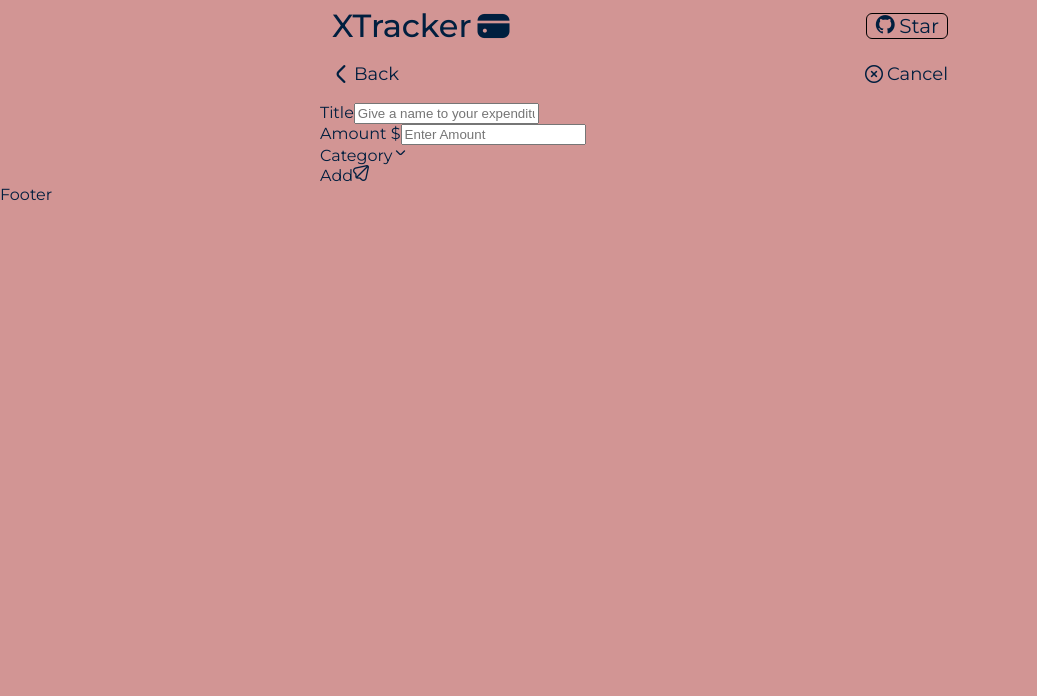
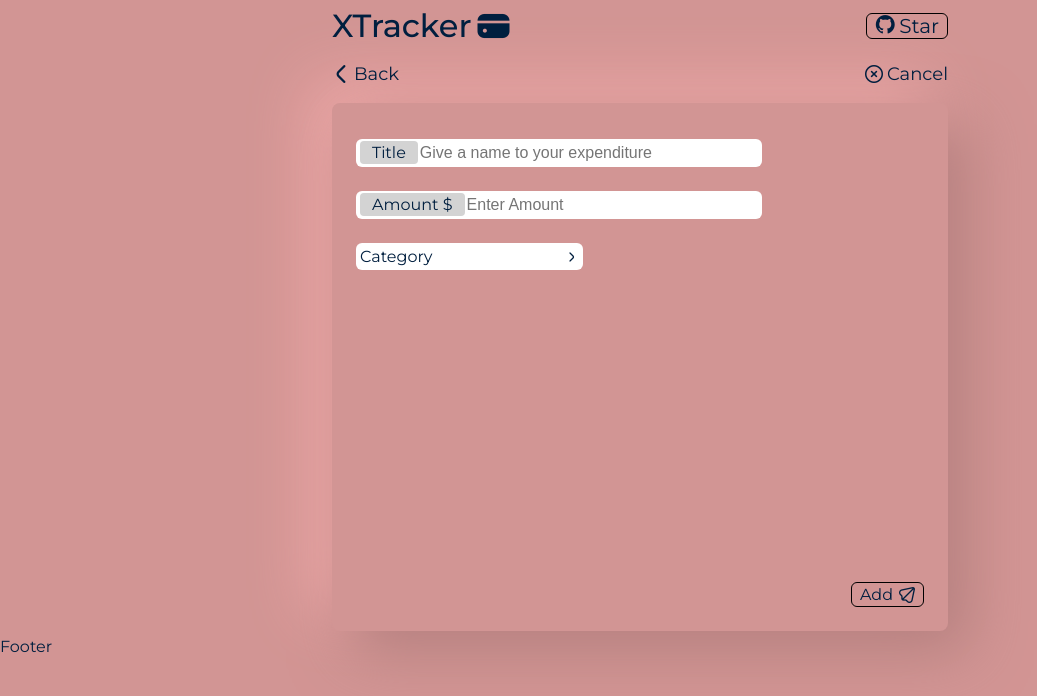
Before and after one commit to analikwukris2ofer/expensetracker, a React (Create React App) app: page /addexpense in a window 1280 px wide. Shown: the top 696 px of the page, without its empty margins (0-1037 px from the left). Built offline with nearby package versions, Linux system fonts and the light colour scheme.

Commit message:
building the add expense form

```diff
--- a/package.json
+++ b/package.json
@@ -8,6 +8,7 @@
     "@testing-library/user-event": "^13.5.0",
     "react": "^18.1.0",
     "react-dom": "^18.1.0",
+    "react-modal": "^3.15.1",
     "react-redux": "^8.0.2",
     "react-router-dom": "^5.2.0",
     "react-scripts": "5.0.1",
--- a/src/components/addForm/addform.module.css
+++ b/src/components/addForm/addform.module.css
@@ -0,0 +1,109 @@
+.addform {
+  background: #d29594;
+  box-shadow: 20px 20px 60px #b37f7e, -20px -20px 60px #f2abaa;
+  margin: 6px 12px;
+  padding: 24px;
+  display: flex;
+  flex-direction: column;
+  flex: 1;
+  min-height: 60vh;
+  border-radius: 8px;
+}
+
+.formitem {
+  margin: 12px 0px;
+  width: 70%;
+  padding: 4px;
+  background-color: white;
+  border-radius: 6px;
+}
+
+.formitem label {
+  background-color: lightgray;
+  padding: 2px 12px;
+  border-radius: 4px;
+}
+
+.formitem input {
+  font-size: 16px;
+  width: 70%;
+  border: none;
+  outline: none;
+}
+
+.categoryparent {
+  display: flex;
+  flex-direction: column;
+  flex: 1;
+}
+
+.category {
+  position: relative;
+  width: 40%;
+}
+
+.categorydropdown {
+  display: flex;
+  justify-content: space-between;
+  background-color: white;
+  align-items: center;
+  margin: 12px 0px;
+  border-radius: 6px;
+  padding: 4px;
+}
+.categorydropdown i {
+  display: flex;
+  align-items: center;
+}
+
+.categorycontainer {
+  display: flex;
+  flex-direction: column;
+  position: absolute;
+  /* removes the drop down out of the document flow */
+  width: 100%;
+  background-color: white;
+}
+
+.categoryitem {
+  width: 98%;
+  display: flex;
+  justify-content: space-between;
+  padding: 8px 0px;
+  cursor: pointer;
+}
+
+.categoryitem img {
+  height: 32px;
+  margin-right: 20px;
+}
+
+.formaddbutton {
+  display: flex;
+  justify-content: flex-end;
+}
+
+.formaddbutton div {
+  display: flex;
+  border: 1px solid black;
+  padding: 2px 8px;
+  border-radius: 6px;
+  cursor: pointer;
+}
+.formaddbutton div i {
+  display: flex;
+  align-items: center;
+  margin-left: 6px;
+}
+
+@media only screen and (max-width: 480px) {
+  .formitem {
+    width: 100%;
+  }
+  .amountinput {
+    width: 50% !important;
+  }
+  .category {
+    width: 80%;
+  }
+}
--- a/src/components/addForm/index.js
+++ b/src/components/addForm/index.js
@@ -1,9 +1,12 @@
 import React from "react";
 import { useState } from "react";
 import { useDispatch } from "react-redux";
+import { toast, ToastContainer } from "react-toastify";
 import { categories } from "../constants/categories";
 import { addExpense } from "../redux/actions/expenses";
+import "react-toastify/dist/ReactToastify.css";
 import styles from "./addform.module.css";
+import SuccessModal from "./success-modal";
 
 const AddForm = () => {
   const ExpenseCategory = categories;
@@ -11,6 +14,7 @@
   const [title, setTitle] = useState("");
   const [amount, setAmount] = useState("");
   const [category, setCategory] = useState();
+  const [modalOpen, setModalOpen] = useState(false);
   const dispatch = useDispatch();
 
   const handleTitle = (e) => {
@@ -30,6 +34,8 @@
   };
   const handleSubmit = () => {
     if (title === "" || amount === "" || !category) {
+      const notify = () => toast("Please enter complete data");
+      notify();
       // this means if any of this fields are empty
       console.log("No data");
       return;
@@ -41,9 +47,19 @@
       createdAt: new Date(),
     };
     dispatch(addExpense(data));
+    setModalOpen(true);
   };
   return (
     <div className={styles.addform}>
+      <ToastContainer
+        position="bottom-left"
+        autoClose={1600}
+        hideProgressBar={false}
+        newestOnTop={false}
+        closeOnClick
+      />
+      {/* container called in handleSubmit to show if there was an error in the input */}
+      <SuccessModal modalOpen={modalOpen} setModalOpen={setModalOpen} />
       <div className={styles.formitem}>
         <label>Title</label>
         <input
@@ -68,7 +84,11 @@
             onClick={() => setCategoryOpen(!categoryOpen)}
           >
             <label>{category ? category.title : "Category"}</label>
-            <i class="fi fi-rr-angle-small-down"></i>
+            {categoryOpen ? (
+              <i class="fi fi-rr-angle-small-down"></i>
+            ) : (
+              <i class="fi fi-rr-angle-small-right"></i>
+            )}
           </div>
           {categoryOpen && (
             <div className={styles.categorycontainer}>
--- /dev/null
+++ b/src/components/addForm/success-modal.js
@@ -0,0 +1,39 @@
+import React from "react";
+import Modal from "react-modal";
+import { Link } from "react-router-dom";
+import styles from "./success.module.css";
+
+const SuccessModal = ({ modalOpen, setModalOpen }) => {
+  const customStyles = {
+    content: {
+      top: "50%",
+      left: "50%",
+      right: "auto",
+      bottom: "auto",
+      marginRight: "-50%",
+      transform: "translate(-50%, -50%)",
+      backgroundColor: "#d29594",
+      borderRadius: "12px",
+    },
+  };
+  return (
+    <Modal isOpen={modalOpen} style={customStyles}>
+      <div className={styles.innermodal}>
+        <label>Expense Added Successfully</label>
+        <img
+          src={require("../assets/payment.png")}
+          alt="Expense Added"
+          className={styles.addedimage}
+        />
+        <Link to="/">
+          <div className={styles.takehomebutton}>
+            <i class="fi fi-sr-home"></i>
+            Home
+          </div>
+        </Link>
+      </div>
+    </Modal>
+  );
+};
+
+export default SuccessModal;
--- /dev/null
+++ b/src/components/addForm/success.module.css
@@ -0,0 +1,31 @@
+.innermodal {
+  display: flex;
+  flex-direction: column;
+  align-items: center;
+}
+
+.addedimage {
+  height: 360px;
+}
+
+.takehomebutton {
+  border: 1px solid black;
+  padding: 4px 8px;
+  border-radius: 6px;
+  display: flex;
+  justify-content: center;
+  align-items: center;
+}
+
+.takehomebutton i {
+  display: flex;
+  justify-content: center;
+  align-items: center;
+  margin-right: 6px;
+}
+
+@media only screen and (max-width: 480px) {
+  .addedimage {
+    height: 240px;
+  }
+}
```
Also changed, not shown: 1 other file (tests, documents, lock files or other folders).
